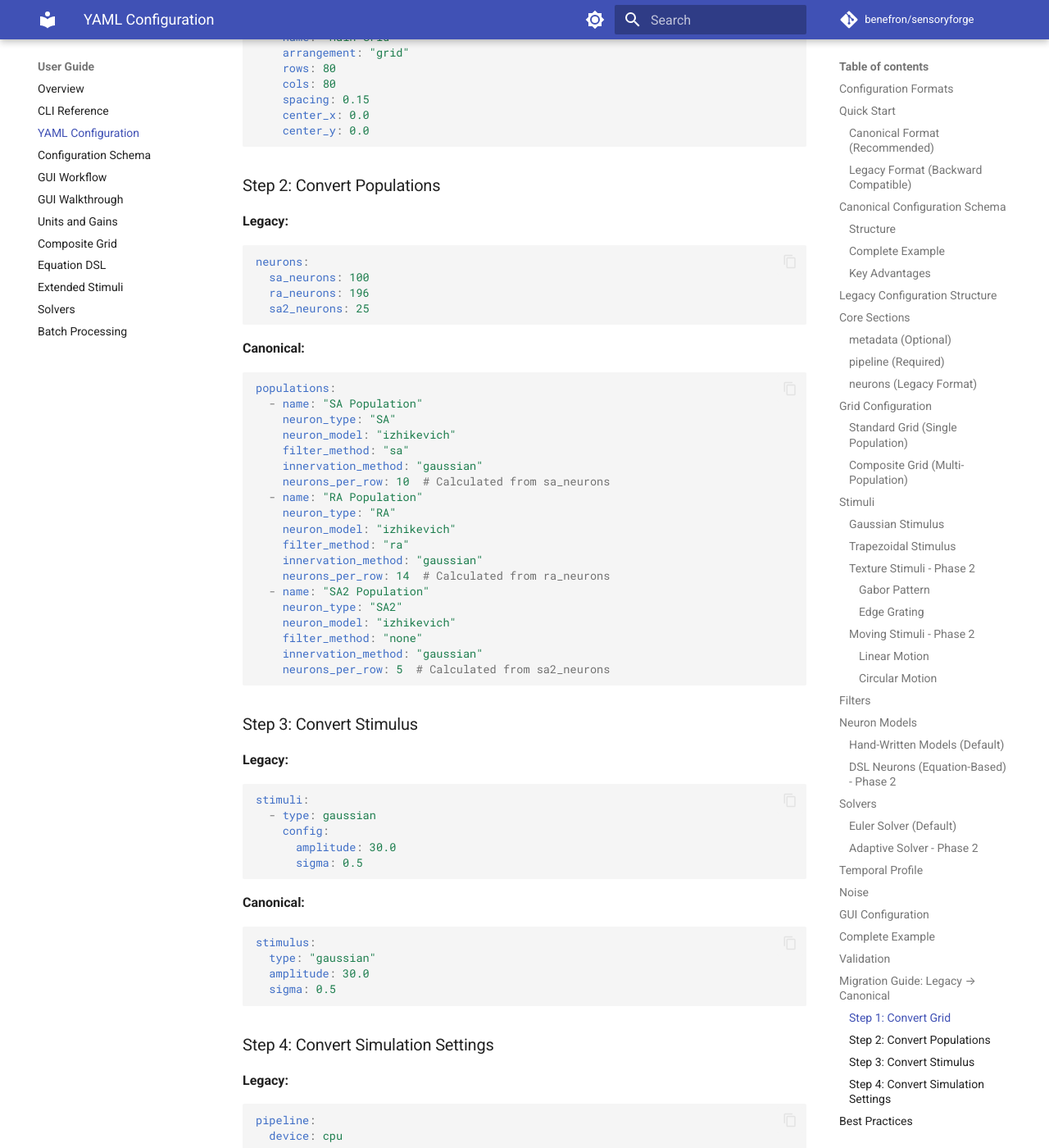
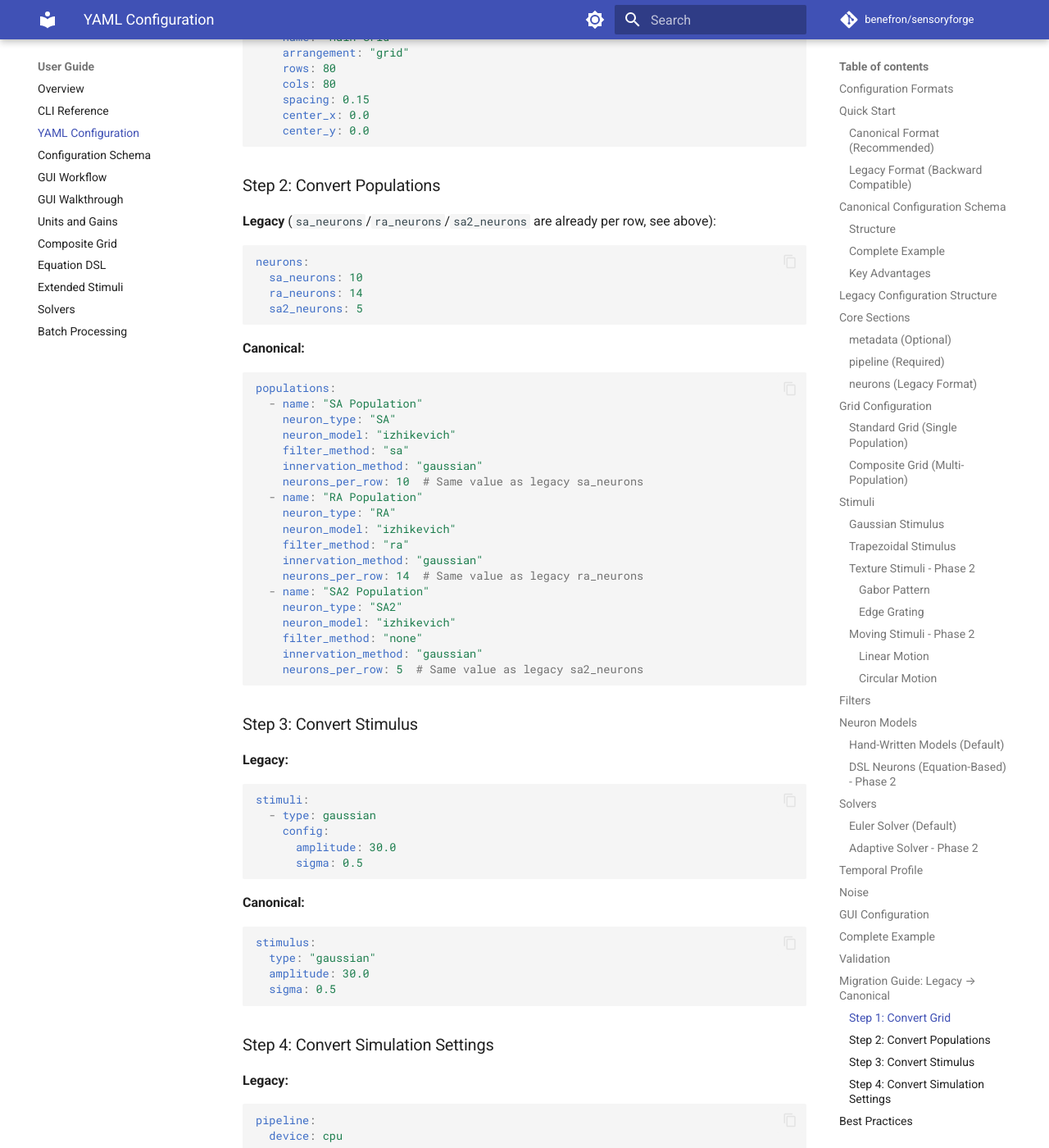
Before and after one commit to benefron/sensoryforge, an MkDocs documentation site: the page built from docs/user_guide/yaml_configuration.md, in a window 1280 px wide and 1400 px high, scrolled down 13097 px. Shown: the whole window at 82% size. Built offline with MkDocs 1.6.1 and Material for MkDocs 9.7.7, drawn with Linux system fonts in a browser that asks for light colours; comment, search, counter and statistics services are not loaded; the version menu is left out; some of the changed text lies outside the part shown.

Commit message:
feat(examples): add canonical example configs, fix legacy per-row counts (F-043)
Add examples/canonical_config.yml and canonical_batch_config.yml, generated from
SensoryForgeConfig.to_yaml() (single 40x40 grid, SA 10/row, RA 14/row, trapezoidal
stimulus; 3-value amplitude sweep for the batch example). Fix examples/example_config.yml
and batch_config.yml (and the matching snippets in docs/user_guide/batch_processing.md,
cli.md, yaml_configuration.md) to use per-row neuron counts instead of totals, which
made them fail the dense-weight cap. Point CLAUDE.md and examples/README.md at the
canonical example first. Add tests/integration/test_examples_smoke.py, parametrized
over every examples/*.yml, running validate/run/batch --dry-run for each.

not-gui 788 passed (was 780), gui 234 passed, mkdocs build --strict exits 0. The new
smoke test fails on 8084d28 for the two legacy examples (confirmed).

Closes: F-043
Co-Authored-By: Claude Sonnet 5 <noreply@anthropic.com>
Claude-Session: https://claude.ai/code/session_01KchLjtE3GmPrRvofyy7ADQ

````diff
--- a/docs/user_guide/yaml_configuration.md
+++ b/docs/user_guide/yaml_configuration.md
@@ -60,8 +60,8 @@ pipeline:
   grid_size: 80
 
 neurons:
-  sa_neurons: 100
-  ra_neurons: 196
+  sa_neurons: 10    # per row (10x10 = 100 neurons)
+  ra_neurons: 14    # per row (14x14 = 196 neurons)
 ```
 
 Run either format:
@@ -209,9 +209,9 @@ Neuron population configuration (legacy format, limited to SA/RA/SA2):
 
 ```yaml
 neurons:
-  sa_neurons: 100   # Number of SA neurons
-  ra_neurons: 196   # Number of RA neurons
-  sa2_neurons: 25   # Number of SA2 neurons (optional)
+  sa_neurons: 10    # SA neurons per row (population = N x N, i.e. 10x10 = 100)
+  ra_neurons: 14    # RA neurons per row (14x14 = 196)
+  sa2_neurons: 5    # SA2 neurons per row, optional (5x5 = 25)
   dt: 0.5          # Time step in ms
 ```
 
@@ -658,12 +658,12 @@ grids:
 
 ### Step 2: Convert Populations
 
-**Legacy:**
+**Legacy** (`sa_neurons`/`ra_neurons`/`sa2_neurons` are already per row, see above):
 ```yaml
 neurons:
-  sa_neurons: 100
-  ra_neurons: 196
-  sa2_neurons: 25
+  sa_neurons: 10
+  ra_neurons: 14
+  sa2_neurons: 5
 ```
 
 **Canonical:**
@@ -674,19 +674,19 @@ populations:
     neuron_model: "izhikevich"
     filter_method: "sa"
     innervation_method: "gaussian"
-    neurons_per_row: 10  # Calculated from sa_neurons
+    neurons_per_row: 10  # Same value as legacy sa_neurons
   - name: "RA Population"
     neuron_type: "RA"
     neuron_model: "izhikevich"
     filter_method: "ra"
     innervation_method: "gaussian"
-    neurons_per_row: 14  # Calculated from ra_neurons
+    neurons_per_row: 14  # Same value as legacy ra_neurons
   - name: "SA2 Population"
     neuron_type: "SA2"
     neuron_model: "izhikevich"
     filter_method: "none"
     innervation_method: "gaussian"
-    neurons_per_row: 5  # Calculated from sa2_neurons
+    neurons_per_row: 5  # Same value as legacy sa2_neurons
 ```
 
 ### Step 3: Convert Stimulus
````
Also changed, not shown: CLAUDE.md (+3 -4 lines), docs/user_guide/batch_processing.md (+5 -5 lines), docs/user_guide/cli.md (+2 -2 lines), examples/README.md (+41 -14 lines), 5 other files.
